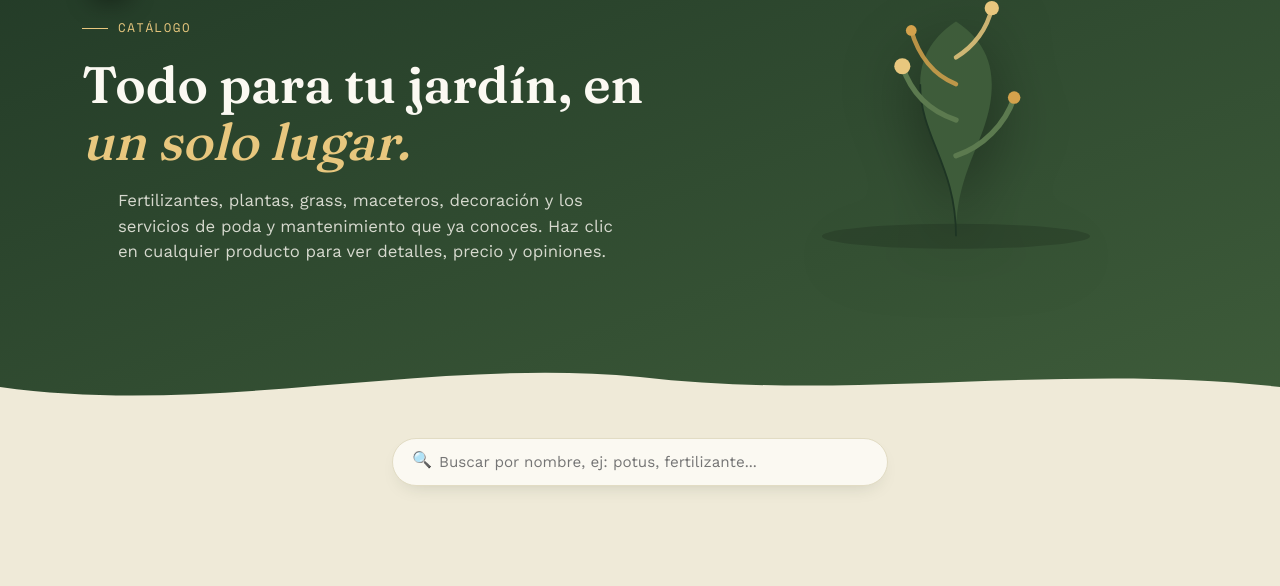
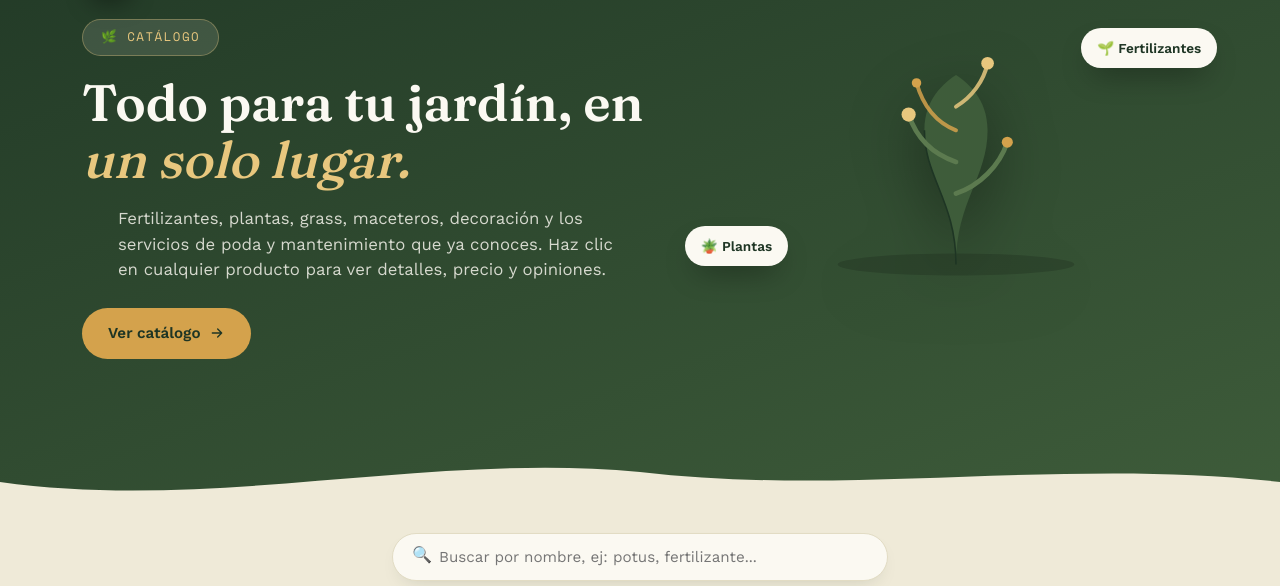
Before and after one commit to silvanciko/jardineria-jorge-catalogo, a website with bundled scripts: page index.html in a window 1280 px wide. Shown: the part 209-795 px from the top of the page. Built offline with nearby package versions, Linux system fonts and the light colour scheme; files whose address does not match are found by name.

Commit message:
nuevo inicio

```diff
--- a/index.html
+++ b/index.html
@@ -48,11 +48,16 @@
     <div class="wrap hero-grid">
       <div class="hero-text">
         <div class="hero-logo"><img id="heroLogoImg" src="assets/images/logo.png" alt="Logo de Jardinería Jorge" width="72" height="72"></div>
-        <p class="eyebrow">Catálogo</p>
+        <p class="eyebrow eyebrow-badge">🌿 Catálogo</p>
         <h1><span id="heroMainEl">Todo para tu jardín, en</span><br><em id="heroAccentEl">un solo lugar.</em></h1>
         <p class="lead" id="heroSubtitleEl">Fertilizantes, plantas, grass, maceteros, decoración y los servicios de poda y mantenimiento que ya conoces. Haz clic en cualquier producto para ver detalles, precio y opiniones.</p>
+        <a href="#destacados" class="hero-cta-btn">
+          Ver catálogo
+          <svg width="16" height="16" viewBox="0 0 24 24" fill="none" xmlns="http://www.w3.org/2000/svg" aria-hidden="true"><path d="M5 12H19M19 12L13 6M19 12L13 18" stroke="currentColor" stroke-width="2" stroke-linecap="round" stroke-linejoin="round"/></svg>
+        </a>
       </div>
-      <div class="hero-illustration" aria-hidden="true">
+      <div class="hero-illustration">
+        <div class="hero-photo-wrap" id="heroPhotoWrap" aria-hidden="true">
         <svg viewBox="0 0 380 360" xmlns="http://www.w3.org/2000/svg">
           <ellipse cx="190" cy="330" rx="150" ry="14" fill="rgba(0,0,0,0.15)"/>
           <path d="M190 330 C190 250 150 220 150 160 C150 120 175 100 190 90 C205 100 230 120 230 160 C230 220 190 250 190 330Z" fill="#3E5C3A"/>
@@ -66,6 +71,8 @@
           <circle cx="140" cy="100" r="6" fill="#D4A24C"/>
           <circle cx="230" cy="75" r="8" fill="#E8C77E"/>
         </svg>
+        </div>
+        <div class="hero-float-badges" id="heroFloatBadges"></div>
       </div>
     </div>
     <svg class="soil-divider" viewBox="0 0 1440 60" preserveAspectRatio="none" xmlns="http://www.w3.org/2000/svg" aria-hidden="true">
--- a/js/script.js
+++ b/js/script.js
@@ -105,9 +105,16 @@ function renderStaticText() {
     hero.style.background = `linear-gradient(160deg, ${c1} 0%, ${c2} 100%)`;
   }
 
-  const illoWrap = document.querySelector(".hero-illustration");
+  const illoWrap = document.getElementById("heroPhotoWrap");
   if (illoWrap && SITE_TEXT.heroImage) {
     illoWrap.innerHTML = `<img src="${SITE_TEXT.heroImage}" alt="" class="hero-photo">`;
+  }
+
+  const badgesWrap = document.getElementById("heroFloatBadges");
+  if (badgesWrap && CATEGORIES.length) {
+    badgesWrap.innerHTML = CATEGORIES.slice(0, 2)
+      .map((c) => `<span class="hero-float-badge">${c.emoji} ${escapeHtml(c.name)}</span>`)
+      .join("");
   }
 }
 
--- a/styles.css
+++ b/styles.css
@@ -70,23 +70,42 @@ nav{display:flex;align-items:center;justify-content:space-between;padding:12px 3
 .hero-text .eyebrow{justify-content:flex-start;}
 .hero-text .eyebrow::after{display:none;}
 .hero-text .lead{margin:0;}
-.hero-illustration{display:flex;align-items:center;justify-content:center;}
+.eyebrow-badge{background:rgba(251,249,242,0.12);border:1px solid rgba(232,199,126,0.35);padding:8px 18px;border-radius:100px;width:fit-content;}
+.eyebrow-badge::before,.eyebrow-badge::after{display:none;}
+.hero-text .eyebrow-badge{justify-content:flex-start;}
+
+.hero-cta-btn{
+  display:inline-flex;align-items:center;gap:8px;
+  background:var(--gold);color:var(--forest-deep);
+  padding:14px 26px;border-radius:100px;
+  font-weight:600;font-size:0.95rem;
+  margin-top:26px;
+  transition:background 0.2s,transform 0.2s;
+}
+.hero-cta-btn:hover{background:var(--gold-light);transform:translateY(-2px);}
+
+.hero-illustration{position:relative;display:flex;align-items:center;justify-content:center;}
 .hero-illustration svg{width:100%;max-width:340px;height:auto;filter:drop-shadow(0 20px 30px rgba(0,0,0,0.35));}
-.hero-photo{
-  width:100%;
-  max-width:480px;
-  height:360px;
-  object-fit:cover;
-  border-radius:20px;
-  box-shadow:0 25px 50px -15px rgba(0,0,0,0.5);
-  -webkit-mask-image:radial-gradient(ellipse 72% 72% at center, black 62%, transparent 100%);
-  mask-image:radial-gradient(ellipse 72% 72% at center, black 62%, transparent 100%);
+.hero-photo-wrap{position:relative;z-index:1;}
+.hero-float-badges{position:absolute;inset:0;pointer-events:none;z-index:2;}
+.hero-float-badge{
+  position:absolute;
+  display:flex;align-items:center;gap:8px;
+  background:var(--white);color:var(--forest-deep);
+  padding:10px 16px;border-radius:100px;
+  font-family:var(--body);font-weight:600;font-size:0.85rem;
+  box-shadow:0 14px 30px -10px rgba(0,0,0,0.4);
+  pointer-events:auto;
 }
+.hero-float-badge:nth-of-type(1){top:8%;right:-4%;}
+.hero-float-badge:nth-of-type(2){bottom:10%;left:-6%;}
 .hero-photo{
   width:100%;
   max-width:480px;
   aspect-ratio:4/3;
   object-fit:cover;
+  border-radius:20px;
+  box-shadow:0 25px 50px -15px rgba(0,0,0,0.5);
   -webkit-mask-image:radial-gradient(ellipse 72% 72% at center, black 58%, transparent 100%);
   mask-image:radial-gradient(ellipse 72% 72% at center, black 58%, transparent 100%);
 }
@@ -104,12 +123,16 @@ nav{display:flex;align-items:center;justify-content:space-between;padding:12px 3
   .hero-grid{grid-template-columns:1fr;text-align:center;gap:20px;}
   .hero-text .eyebrow{justify-content:center;}
   .hero-text .eyebrow::after{display:block;}
+  .hero-text .eyebrow-badge{margin:0 auto 18px;}
+  .hero-text .eyebrow-badge::before,.hero-text .eyebrow-badge::after{display:none;}
   .hero-text .lead{margin:0 auto;}
   .hero-logo{margin:0 auto 22px;}
-  .hero-illustration{order:-1;}
+  .hero-illustration{order:-1;padding:0 20px;}
   .hero-illustration svg{max-width:220px;}
   .hero-photo{max-width:300px;height:220px;}
-  .hero-photo{max-width:300px;}
+  .hero-float-badge{padding:7px 12px;font-size:0.72rem;gap:6px;}
+  .hero-float-badge:nth-of-type(1){top:2%;right:0;}
+  .hero-float-badge:nth-of-type(2){bottom:2%;left:0;}
 }
 
 /* =========================================================
```
